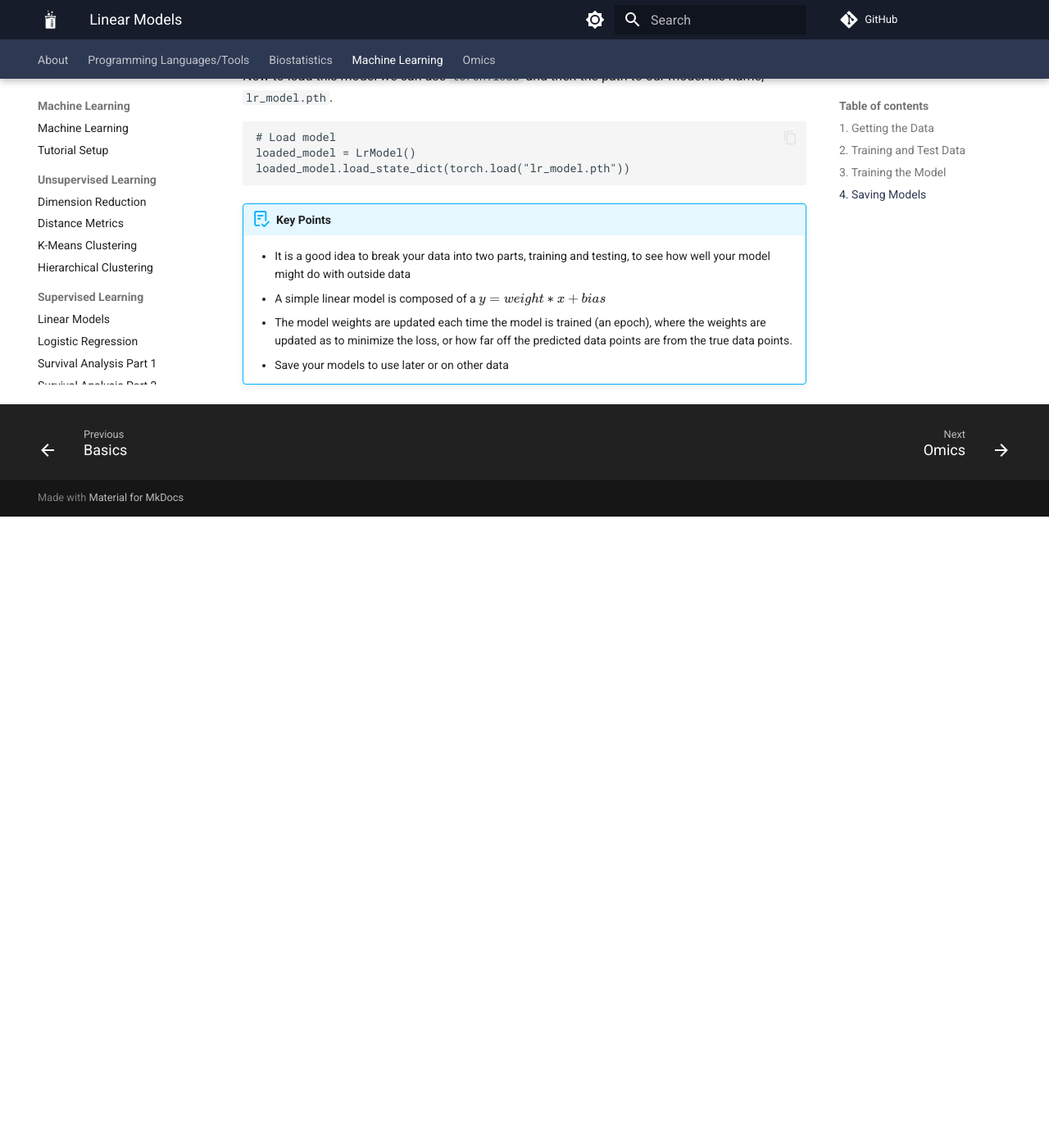
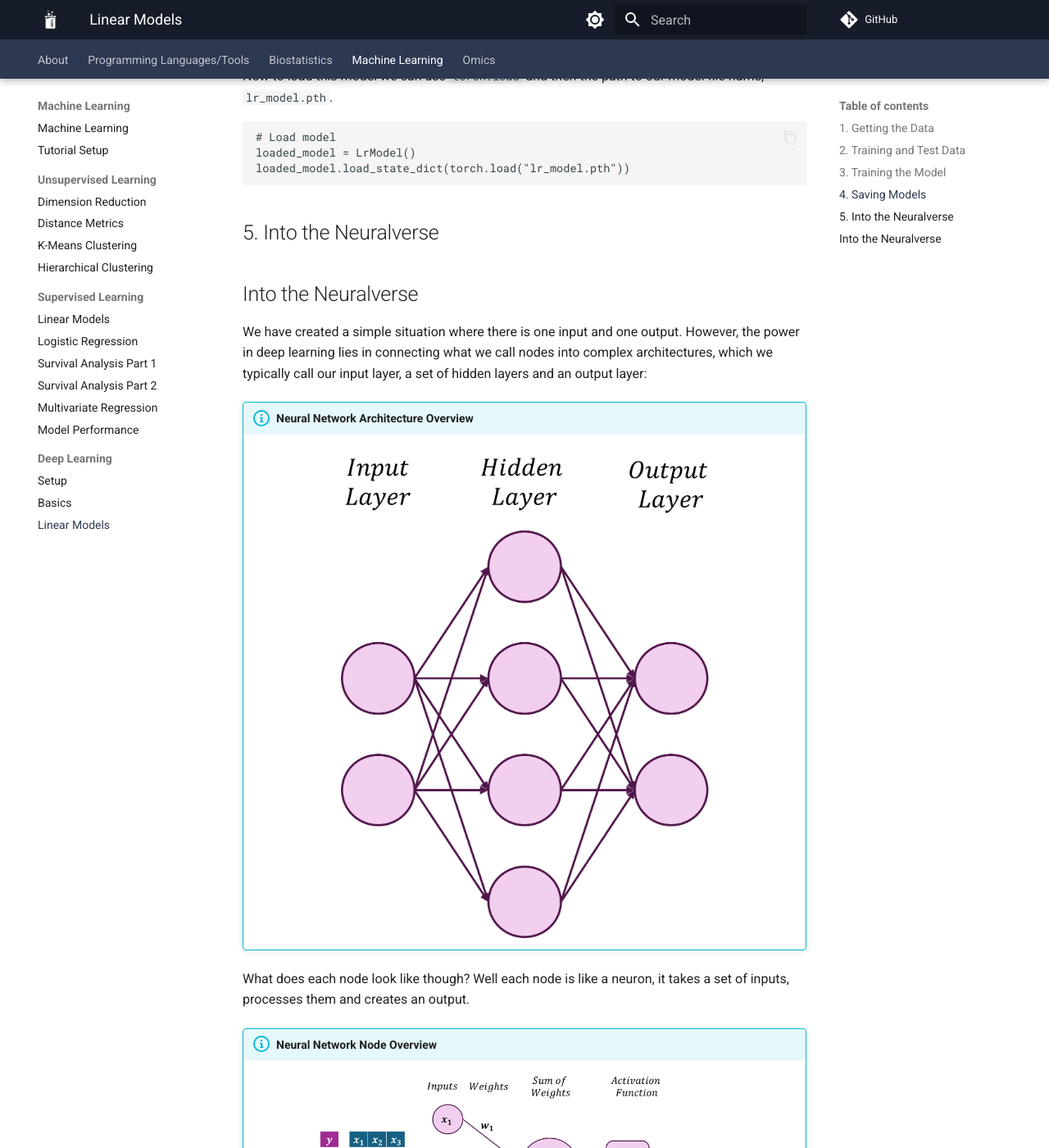
Before and after one commit to comp-tox-jhu/CompToxLab, an MkDocs documentation site: the page built from docs/machine_learning/deep_learning/02_linear_model.md, in a window 1280 px wide and 1400 px high, scrolled down 7169 px. Shown: the whole window at 82% size. Built offline with MkDocs 1.6.1 and Material for MkDocs 9.7.7, drawn with Linux system fonts in a browser that asks for light colours; comment, search, counter and statistics services are not loaded; before the commit the page ends 7799 px from its top, so only the background shows below that; some of the changed text lies outside the part shown.

Commit message:
Update 02_linear_model.md

````diff
--- a/docs/machine_learning/deep_learning/02_linear_model.md
+++ b/docs/machine_learning/deep_learning/02_linear_model.md
@@ -218,6 +218,26 @@
 loaded_model.load_state_dict(torch.load("lr_model.pth"))
 ```
 
+## 5. Into the Neuralverse
+
+## Into the Neuralverse
+
+We have created a simple situation where there is one input and one output. However, the power in deep learning lies in connecting what we call nodes into complex architectures, which we typically call our input layer, a set of hidden layers and an output layer:
+
+!!! info "Neural Network Architecture Overview "
+    <figure markdown="span">
+      ![](img/nn_overview.png){ width="500" }
+    </figure>
+
+What does each node look like though? Well each node is like a neuron, it takes a set of inputs, processes them and creates an output.
+
+!!! info "Neural Network Node Overview "
+    <figure markdown="span">
+      ![](img/node_overview.png){ width="500" }
+    </figure>
+
+Here we see that each node is the sum of the products of the variables and weights, then that sum is fed through an activation function, which decides, hey is that sum enough to trigger an output. We will get more into that later though!
+
 !!! abstract "Key Points"
     - It is a good idea to break your data into two parts, training and testing, to see how well your model might do with outside data
     - A simple linear model is composed of a $y = weight*x + bias$
````
